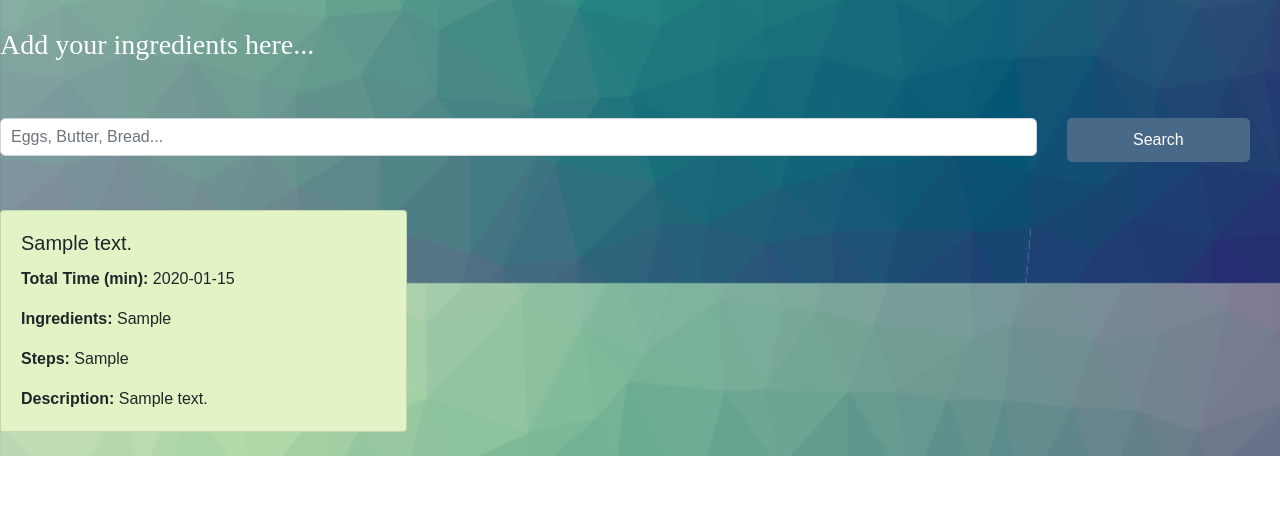
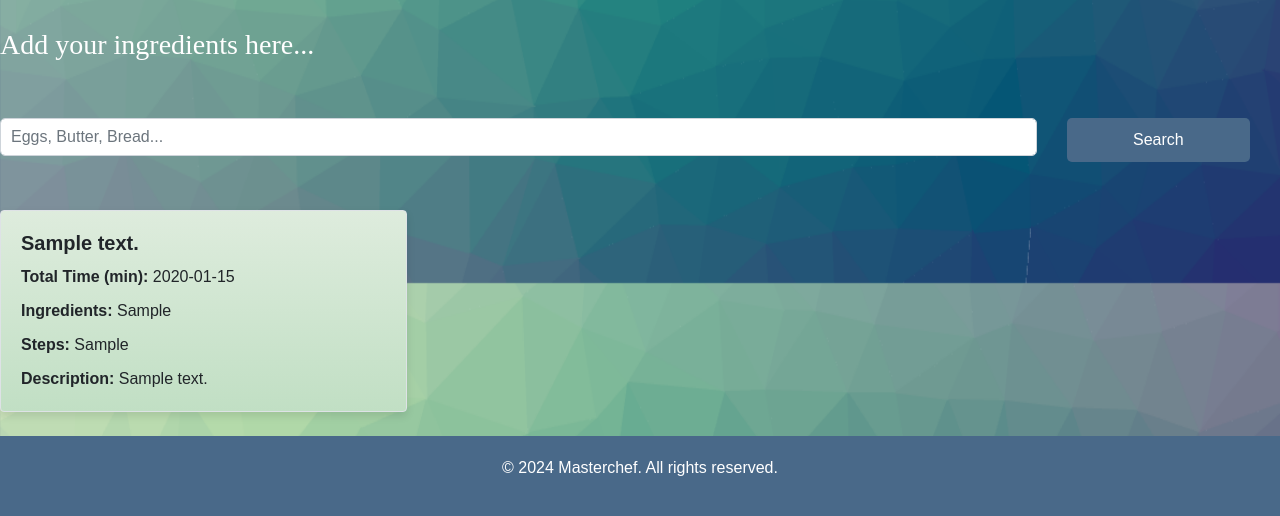
Before and after one commit to niral-nadisara/Masterchef, a Django app: page /ingredient/ingredients/ in a window 1280 px wide. Shown: the part 517-1033 px from the top of the page. Before the commit the page ends 973 px from the top, so only its background shows below. Run offline with Django 3.2, Linux system fonts and the light colour scheme; tables that the repository leaves empty hold one stand-in row (values such as "Sample post"); some libraries are stand-ins or nearby versions.

Commit message:
[Masterchef][Changes for the Tiles on ingredients page]

```diff
--- a/Masterchef-Django-Project/ingredient/views.py
+++ b/Masterchef-Django-Project/ingredient/views.py
@@ -3,9 +3,11 @@ from django.shortcuts import render
 from django.http import HttpResponse, HttpResponseRedirect
 from .models import ingredientItem, recipeItem, ChefRecipe
 import json
+from django.core.serializers import serialize
+from django.http import JsonResponse
 from django.views.decorators.csrf import csrf_exempt
 from django.db.models import Q
-from django.core.paginator import Paginator
+from django.core.paginator import Paginator, EmptyPage, PageNotAnInteger
 
 #view for ingredient page
 def ingredientView(request):
@@ -67,19 +69,94 @@ def get_match_recipe(request):
   return HttpResponse(response, content_type='text/json')
 
 
+# def read_ingredient_by_name(request):
+#     #all_recipe_ingredients = []
+#     #print("This is the empty array of all ingredients", all_recipe_ingredients)
+#     data = ChefRecipe.objects.all()
+
+#     if 'q' in request.GET:
+#         q = request.GET['q']
+#         print(q) # Debug purpose
+#         query_terms = q.split(",")
+#         print(query_terms) # Debug purpose
+
+#         for term in query_terms:
+#             data = data.filter(ingredients__icontains=term)
+
+#             data_ingredients = data.first().ingredients
+#             data_cuisine = data.first().cuisine
+#             data_time = data.first().time
+
+#             #print(data) #Debug purpose
+#             #print("This are the ingredients: ", data_ingredients) # Debug purpose
+#             #print("This is the cuisine: ", data_cuisine) # Debug purpose
+#             #print("This is the time taken to prepare: ", data_time) # Debug purpose
+
+#     # Convert queryset data to a list of dictionaries
+#     data_dict_list = []
+#     for instance in data:
+#         instance_dict = {
+#             'cuisine': instance.cuisine,
+#             'time': instance.time,
+#             'ingredients': instance.ingredients,
+#             'steps': instance.steps
+#             # Add other fields as needed
+#         }
+#         data_dict_list.append(instance_dict)
+
+#     # Take only the first 10 items for the first page
+#     first_page_data = data_dict_list[:10]
+#     print(first_page_data)
+
+#     #print("Data as Dictionary:", data_dict_list)
+#     # Convert the list of dictionaries to JSON format
+#     json_data = json.dumps(data_dict_list, indent=4)  # Indent for pretty printing
+
+#     # Print the JSON formatted data
+#     #print("Data as JSON:", json_data)
+
+#     paginator = Paginator(data, 10)
+#     page_number = request.GET.get('page', 1)
+#     data = paginator.get_page(page_number)
+
+#     return render(request, 'ingredient.html', {'data': data})
+
 def read_ingredient_by_name(request):
     data = ChefRecipe.objects.all()
 
     if 'q' in request.GET:
         q = request.GET['q']
-        print(q)
         query_terms = q.split(",")
-        print(query_terms)
+
         for term in query_terms:
             data = data.filter(ingredients__icontains=term)
-            print(data)
-    paginator = Paginator(data, 10)
+
+    # Convert queryset data to a list of dictionaries
+    data_dict_list = []
+    for instance in data:
+        instance_dict = {
+            'cuisine': instance.cuisine,
+            'time': instance.time,
+            'ingredients': instance.ingredients,
+            'steps': instance.steps,
+            'description': instance.description
+            # Add other fields as needed
+        }
+        data_dict_list.append(instance_dict)
+
+    # Check if any recipes are found
+    if not data_dict_list:
+        no_recipes_message = "No recipes found for the provided ingredient(s)."
+        return render(request, 'ingredient.html', {'no_recipes_message': no_recipes_message})
+
+    # Paginate the data
+    paginator = Paginator(data_dict_list, 10)
     page_number = request.GET.get('page', 1)
-    data = paginator.get_page(page_number)
+    try:
+        data = paginator.page(page_number)
+    except PageNotAnInteger:
+        data = paginator.page(1)
+    except EmptyPage:
+        data = paginator.page(paginator.num_pages)
 
     return render(request, 'ingredient.html', {'data': data})
--- a/Masterchef-Django-Project/static/css/styles.css
+++ b/Masterchef-Django-Project/static/css/styles.css
@@ -193,3 +193,48 @@ body {
   background-attachment: fixed;
   background-size: 100% 100%;
 }
+
+.recipe-card {
+  transition: all 0.3s ease;
+  box-shadow: 0 4px 8px rgba(0, 0, 0, 0.1);
+}
+
+.recipe-card:hover {
+  box-shadow: 0 8px 16px rgba(0, 0, 0, 0.2);
+  transform: translateY(-5px);
+}
+
+.card-body {
+  padding: 20px;
+}
+
+.card-title {
+  font-size: 1.25rem;
+  font-weight: bold;
+  margin-bottom: 10px;
+}
+
+.card-text {
+  margin-bottom: 10px;
+}
+
+/* Custom background color */
+.bg-light-custom {
+  background-color: #f8f9fa !important;
+  border-color: #dee2e6 !important;
+}
+
+/* Hover effect */
+.bg-light-custom:hover {
+  background-color: #e2e6ea !important;
+}
+ /* Footer styles */
+ .footer {
+  background-color: #496989;
+  color: white;
+  padding: 20px 0;
+  text-align: center;
+  position: absolute;
+  bottom: 0;
+  width: 100%;
+}
--- a/Masterchef-Django-Project/static/styles/ingredient.css
+++ b/Masterchef-Django-Project/static/styles/ingredient.css
@@ -10,7 +10,6 @@
   background-repeat: no-repeat;
   background-size: cover;
   overflow: hidden;
-
   text-shadow: 0 0 3px #58A399, 0 0 5px #496989;
 }
 
@@ -18,3 +17,82 @@
 .ingredient-section{
   padding: 10px 50px;
 }
+
+.recipe-card {
+  transition: all 0.3s ease;
+  box-shadow: 0 4px 8px rgba(0, 0, 0, 0.1);
+}
+
+.recipe-card:hover {
+  box-shadow: 0 8px 16px rgba(0, 0, 0, 0.2);
+  transform: translateY(-5px);
+}
+
+.card-body {
+  padding: 20px;
+}
+
+.card-title {
+  font-size: 1.25rem;
+  font-weight: bold;
+  margin-bottom: 10px;
+}
+
+.card-text {
+  margin-bottom: 10px;
+}
+
+/* Custom background color */
+.bg-light-custom {
+  background-color: #f8f9fa !important;
+  border-color: #dee2e6 !important;
+}
+
+/* Hover effect */
+.bg-light-custom:hover {
+  background-color: #e2e6ea !important;
+}
+.recipe-card {
+  transition: all 0.3s ease;
+  box-shadow: 0 4px 8px rgba(0, 0, 0, 0.1);
+}
+
+.recipe-card:hover {
+  box-shadow: 0 8px 16px rgba(0, 0, 0, 0.2);
+  transform: translateY(-5px);
+}
+
+.card-body {
+  padding: 20px;
+}
+
+.card-title {
+  font-size: 1.25rem;
+  font-weight: bold;
+  margin-bottom: 10px;
+}
+
+.card-text {
+  margin-bottom: 10px;
+}
+
+/* Custom background color */
+.bg-light-custom {
+  background-color: #f8f9fa !important;
+  border-color: #dee2e6 !important;
+}
+
+/* Hover effect */
+.bg-light-custom:hover {
+  background-color: #e2e6ea !important;
+}
+ /* Footer styles */
+ .footer {
+  background-color: #496989;
+  color: white;
+  padding: 20px 0;
+  text-align: center;
+  position: absolute;
+  bottom: 0;
+  width: 100%;
+}
--- a/Masterchef-Django-Project/templates/ingredient.html
+++ b/Masterchef-Django-Project/templates/ingredient.html
@@ -28,9 +28,84 @@
     integrity="sha384-ggOyR0iXCbMQv3Xipma34MD+dH/1fQ784/j6cY/iJTQUOhcWr7x9JvoRxT2MZw1T" crossorigin="anonymous">
 
   <!-- style  -->
-  <link rel="stylesheet" href="{% static 'styles/ingredient.css' %}">
+  <link rel="stylesheet" href="{% static '/styles/ingredient.css' %}">
   <link rel="stylesheet" type="text/css" href="{% static 'css/styles.css' %}">
 
+  <style>
+    /* Ingredient section */
+.ingredient-section{
+  padding: 10px 50px;
+}
+
+.recipe-card {
+  transition: all 0.3s ease;
+  box-shadow: 0 4px 8px rgba(0, 0, 0, 0.1);
+}
+
+.recipe-card:hover {
+  box-shadow: 0 8px 16px rgba(0, 0, 0, 0.2);
+  transform: translateY(-5px);
+}
+
+.card-body {
+  padding: 20px;
+}
+
+.card-title {
+  font-size: 1.25rem;
+  font-weight: bold;
+  margin-bottom: 10px;
+}
+
+.card-text {
+  margin-bottom: 10px;
+}
+
+/* Custom background color */
+.bg-light-custom {
+  background: linear-gradient(to top, #c1dfc4 0%, #deecdd 100%) !important;
+
+}
+/* Hover effect */
+.bg-light-custom:hover {
+  background: linear-gradient(60deg, #64b3f4 0%, #c2e59c 100%) !important;
+}
+
+.recipe-card {
+  transition: all 0.3s ease;
+  box-shadow: 0 4px 8px rgba(0, 0, 0, 0.1);
+}
+
+.recipe-card:hover {
+  box-shadow: 0 8px 16px rgba(0, 0, 0, 0.2);
+  transform: translateY(-5px);
+}
+
+.card-body {
+  padding: 20px;
+}
+
+.card-title {
+  font-size: 1.25rem;
+  font-weight: bold;
+  margin-bottom: 10px;
+}
+
+.card-text {
+  margin-bottom: 10px;
+}
+ /* Footer styles */
+ .footer {
+  background-color: #496989;
+  color: white;
+  padding: 20px 0;
+  text-align: center;
+  /* position: absolute; */
+  bottom: 0;
+  width: 100%;
+  position:relative;
+}
+  </style>
 </head>
 
 <!-- **********************
@@ -121,7 +196,7 @@
       <div class="row">
         {% for recipe in data %}
         <div class="col-lg-4 mb-4">
-                <div class="card bg-light-custom">
+            <div class="card bg-light-custom recipe-card">
                 <div class="card-body">
                     <h5 class="card-title">{{ recipe.cuisine }}</h5>
                     <p class="card-text"><b>Total Time (min):</b> {{ recipe.time }}</p>
@@ -133,9 +208,37 @@
         </div>
         {% endfor %}
     </div>
-
-
+      <!-- <div class="container">
+        {% for recipe in json_data %}
+            <div class="card">
+                <h2>{{ recipe.cuisine }}</h2>
+                <p><strong>Time:</strong> {{ recipe.time }} minutes</p>
+                <p><strong>Ingredients:</strong></p>
+                <ul>
+                    {% for ingredient in recipe.ingredients %}
+                        <li>{{ ingredient }}</li>
+                    {% endfor %}
+                </ul>
+                <p><strong>Steps:</strong></p>
+                <ol>
+                    {% for step in recipe.steps %}
+                        <li>{{ step }}</li>
+                    {% endfor %}
+                </ol>
             </div>
+        {% endfor %} -->
+      </div>
+      {% if no_recipes_message %}
+      <div style="background-color: #f8d7da; color: #721c24; padding: 10px; border-radius: 5px; margin-bottom: 10px;">
+          {{ no_recipes_message }}
+      </div>
+      {% endif %}
+  <!-- Footer Section -->
+  <footer class="footer">
+    <div class="container">
+      <p>&copy; 2024 Masterchef. All rights reserved.</p>
+    </div>
+  </footer>
   </section>
 </body>
 
```
Also changed, not shown: 2 other files. Lines whose indentation alone changed are shown as unchanged.
